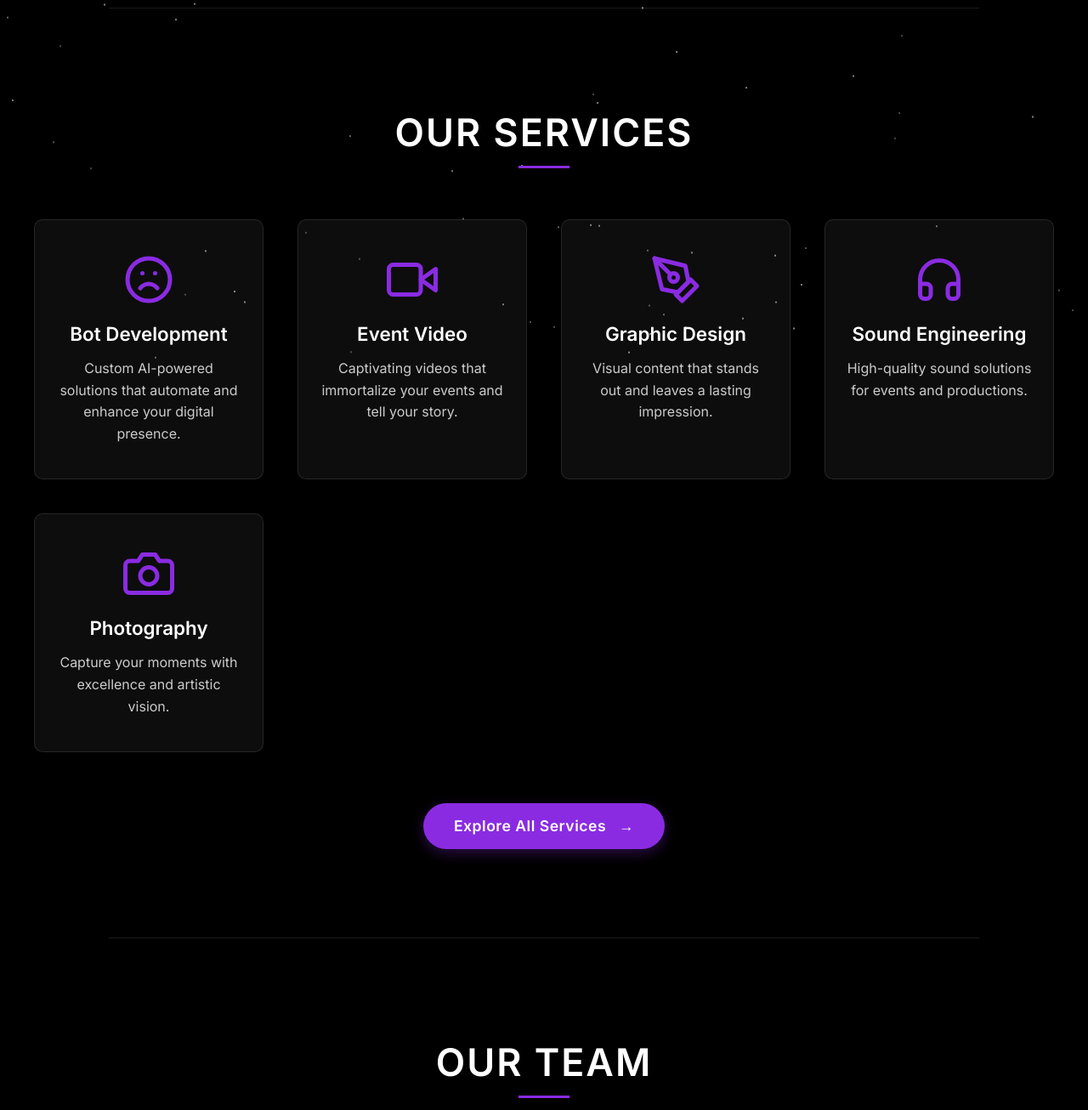
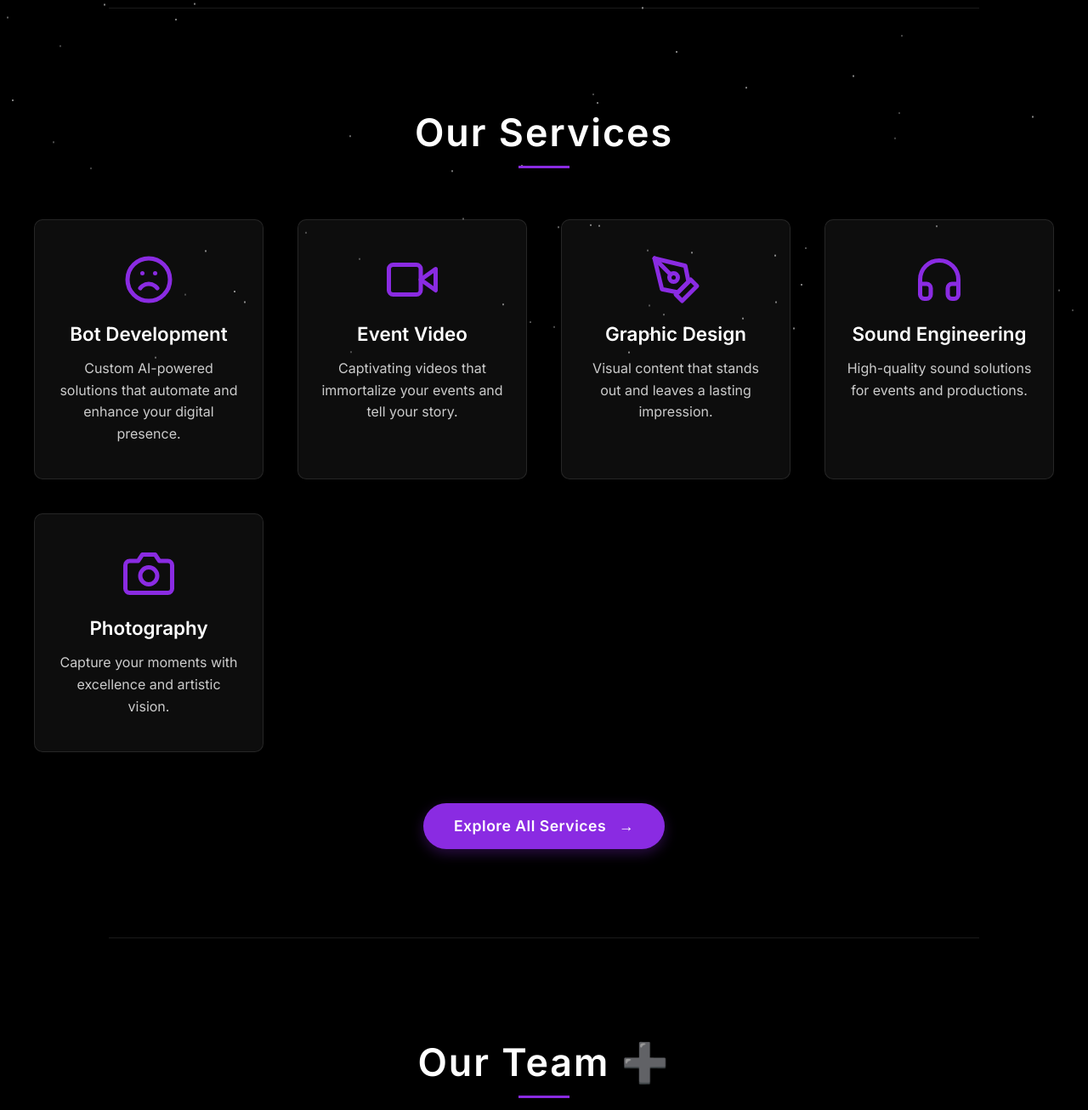
Before and after one commit to dneg-moscow/doublenegative.github.io, a plain HTML site: page index.html in a window 1280 px wide. Shown: the part 374-1680 px from the top of the page at 85% size. Drawn offline with Linux system fonts and the light colour scheme.

Commit message:
C Fix Update

```diff
--- a/index.html
+++ b/index.html
@@ -58,7 +58,7 @@
   <!-- Service Section Here I have added the service section -->
 
   <section class="services-highlight-home">
-  <h2 class="section-title">OUR SERVICES</h2>
+  <h2 class="section-title">Our Services</h2>
 
   <div class="services-grid">
     <div class="service-item" data-aos="fade-up" data-aos-delay="100">
@@ -134,7 +134,7 @@
   <!-- Team Section Here  -->
 
 <section class="team-section">
-  <h2 class="section-title">OUR TEAM</h2>
+  <h2 class="section-title">Our Team ➕</h2>
 
   <div class="team-container">
     <div class="team-member" data-animation="fade-right">
@@ -217,7 +217,7 @@
 
   <!-- Review section begins  -->
   <section class="testimonial-section">
-  <h2 class="section-title">WHAT OUR CLIENTS SAY?</h2>
+  <h2 class="section-title">What our clients say?</h2>
 
   <div class="testimonial-carousel">
     <div class="testimonial-container">
```
